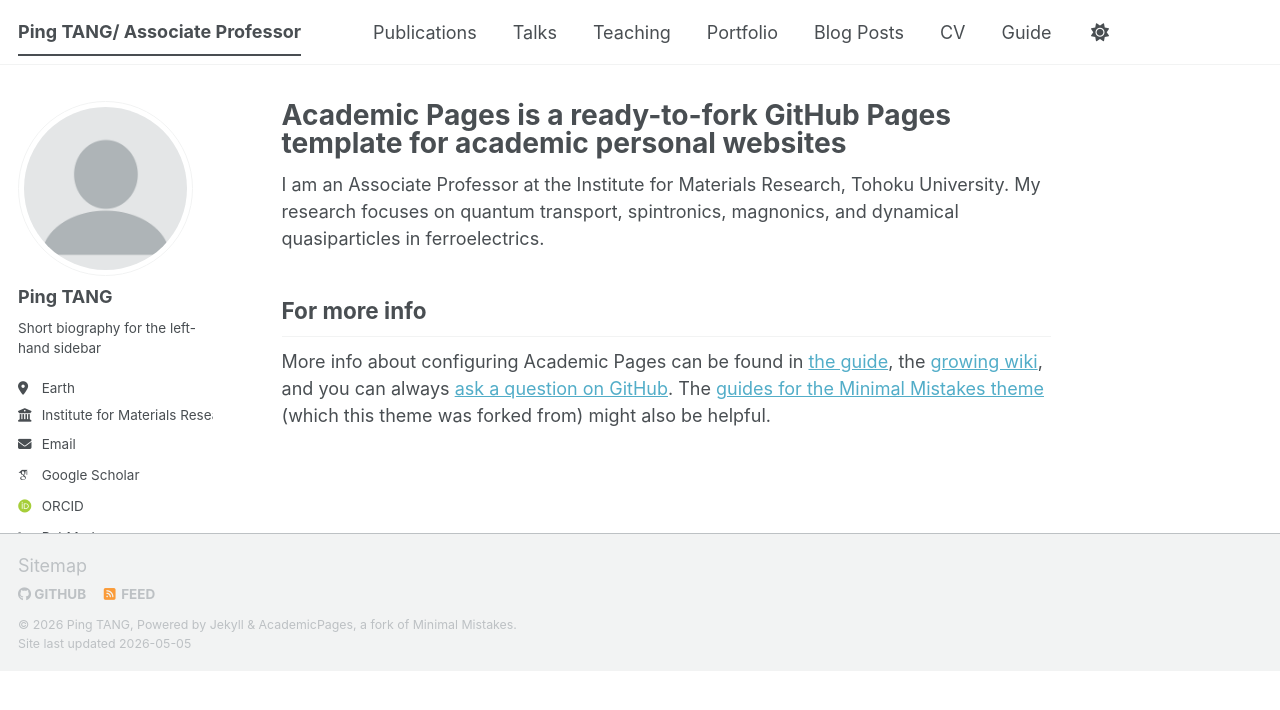
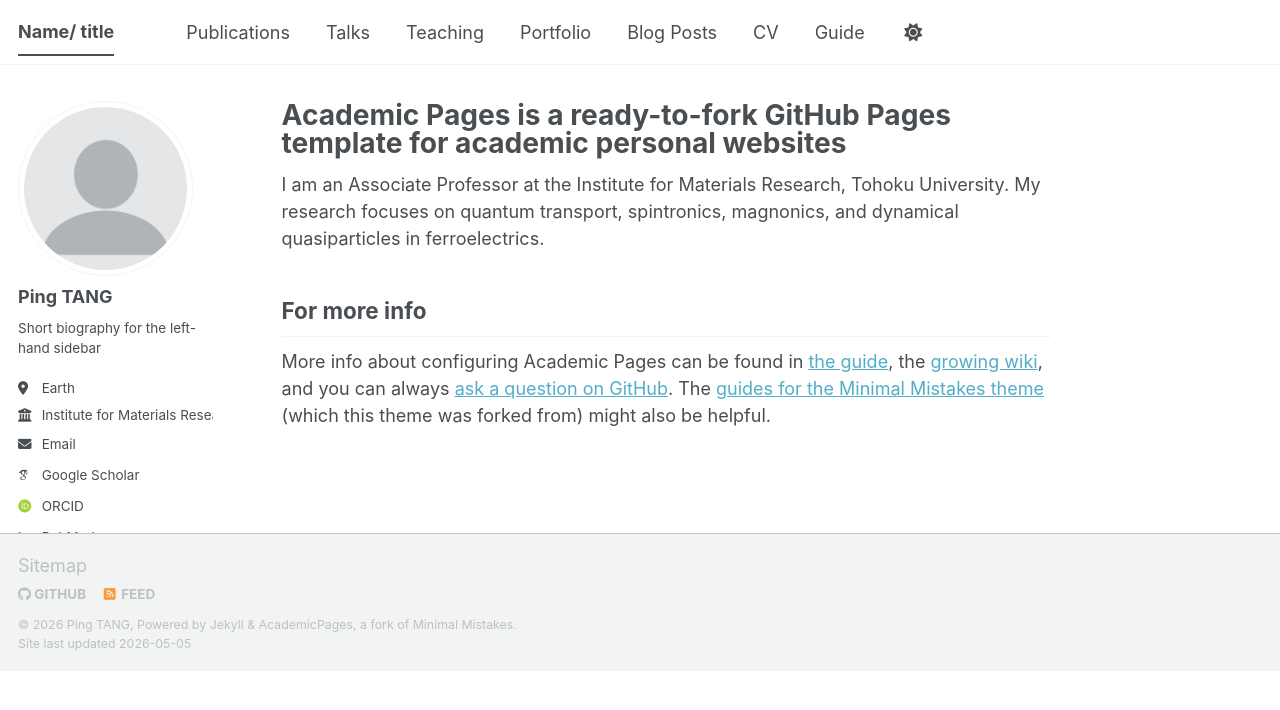
Before and after one commit to ptang6284-a11y/pingtang.github.io, a Jekyll site: the page built from _pages/about.md, in a window 1280 px wide. Shown: the top 710 px of the page. Built offline with Jekyll 4.4.1, drawn with Linux system fonts in a browser that asks for light colours; some web fonts are replaced; a script bundle is joined from its source files by our own code; library files that are not in the unit come from our copies.

Commit message:
Update _config.yml

```diff
--- a/_config.yml
+++ b/_config.yml
@@ -9,7 +9,7 @@
 # Basic Site Settings
 locale                   : "en-Japan"
 site_theme               : "default" # The available themes options are "default", "air", "sunrise", "mint", "dirt" and "contrast"
-title                    : "Ping TANG/ Associate Professor"
+title                    : "Name/ title"
 title_separator          : "-"
 name                     : &name "Ping TANG"
 description              : &description "Your Name's academic portfolio"   # Update this with a general description of your site, this is the default if not overridden by a page
```
